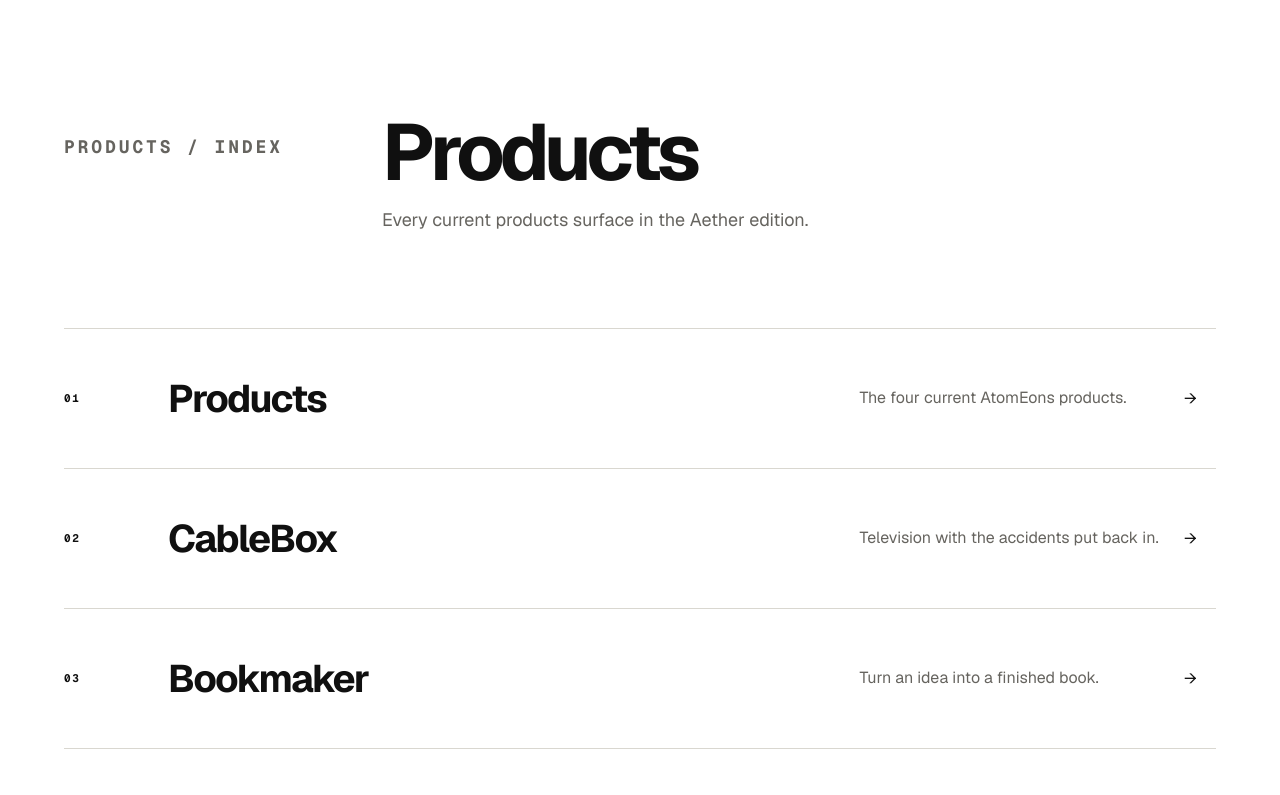
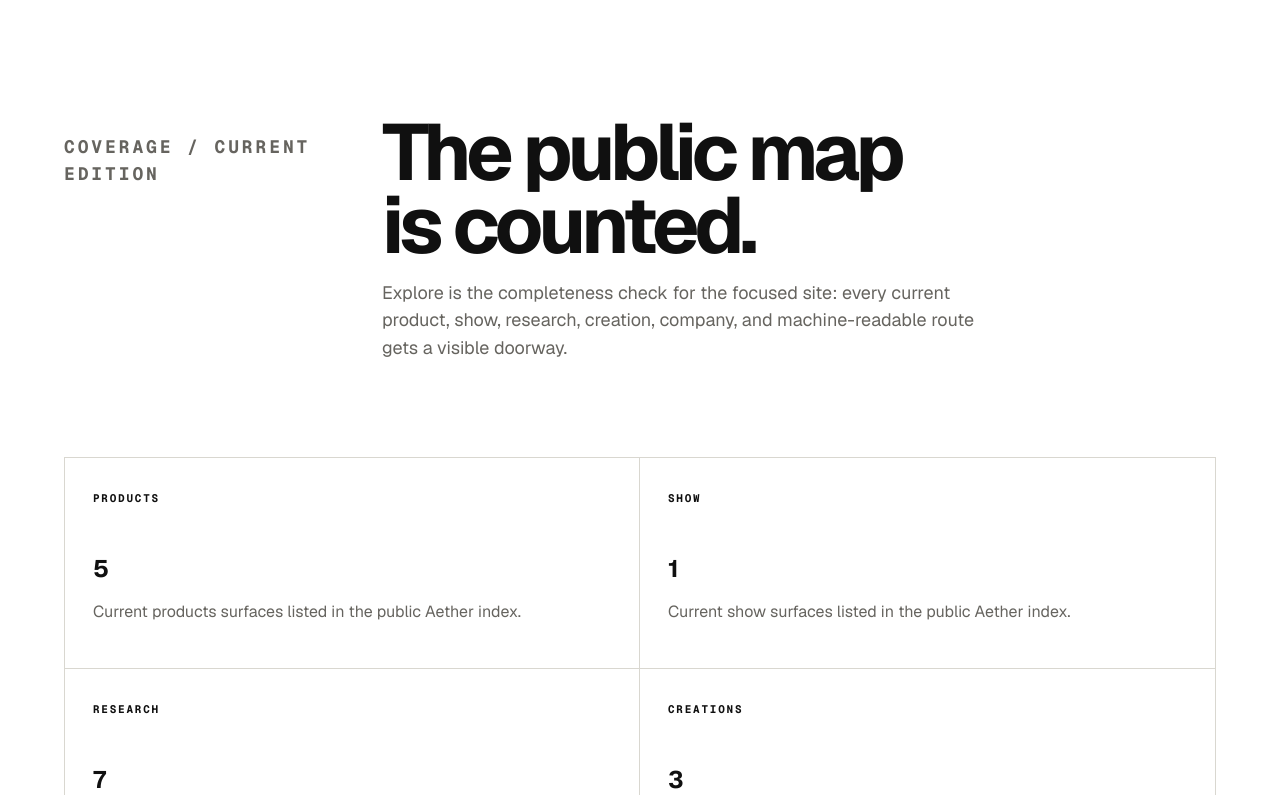
Before and after one commit to Atom-Eons/atomeons-com, a Next.js app: page /explore in a window 1280 px wide. Shown: the part 1005-1800 px from the top of the page. Built offline with nearby package versions, Linux system fonts and the light colour scheme.

Commit message:
Add explore coverage counts

```diff
--- a/app/explore/page.tsx
+++ b/app/explore/page.tsx
@@ -1,5 +1,6 @@
 import type { Metadata } from "next";
 import {
+  RouteFacts,
   RouteFinal,
   RouteList,
   RoutePage,
@@ -12,6 +13,12 @@
   description: "The curated index of every current public AtomEons surface.",
   alternates: { canonical: "https://atomeons.com/explore" },
 };
+
+const coverageFacts = SITE_GROUPS.map((group) => ({
+  label: group.toUpperCase(),
+  value: String(SITE_INDEX.filter((entry) => entry.category === group).length),
+  body: `Current ${group.toLowerCase()} surfaces listed in the public Aether index.`,
+}));
 
 export default function ExplorePage() {
   return (
@@ -28,6 +35,14 @@
         { href: "/random", label: "Surprise me" },
       ]}
     >
+      <RouteSection
+        index="COVERAGE / CURRENT EDITION"
+        title="The public map is counted."
+        body="Explore is the completeness check for the focused site: every current product, show, research, creation, company, and machine-readable route gets a visible doorway."
+      >
+        <RouteFacts facts={coverageFacts} />
+      </RouteSection>
+
       {SITE_GROUPS.map((group) => (
         <RouteSection
           key={group}
```
Also changed, not shown: public/llms.txt.
